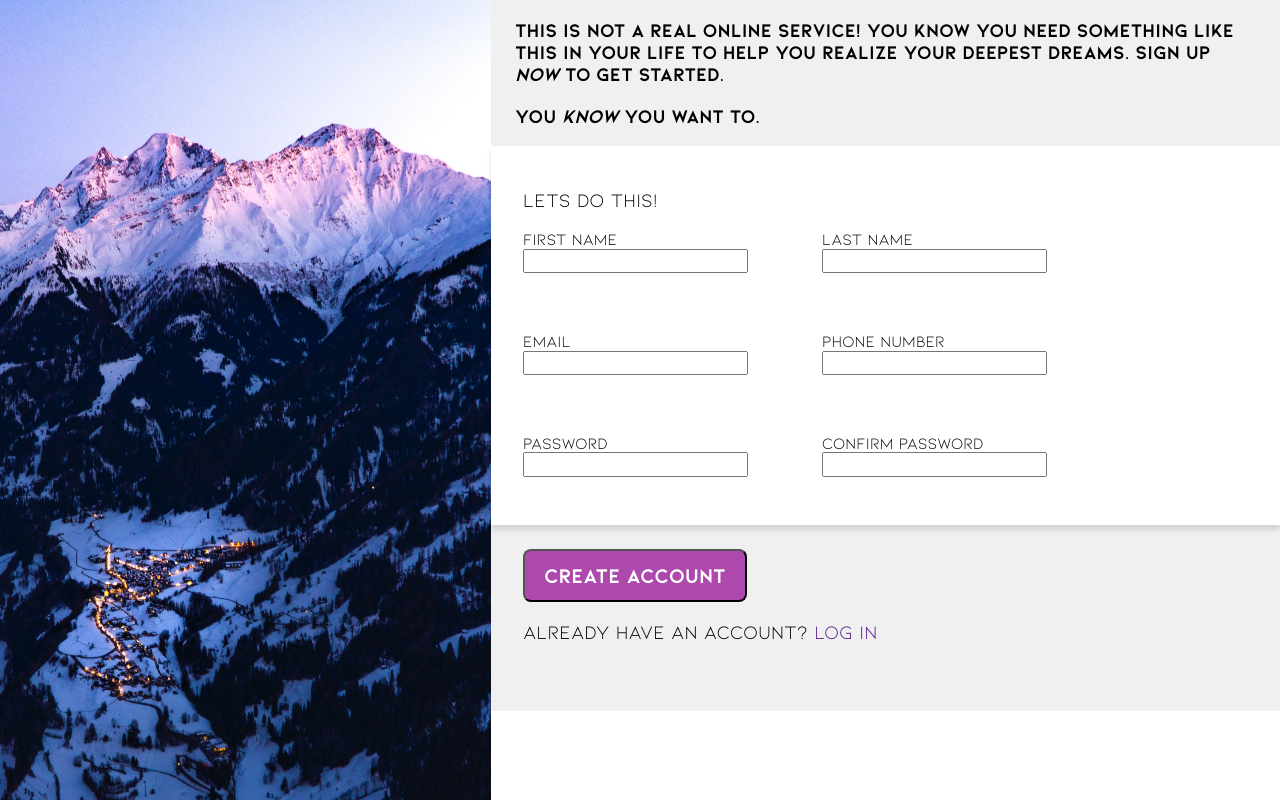
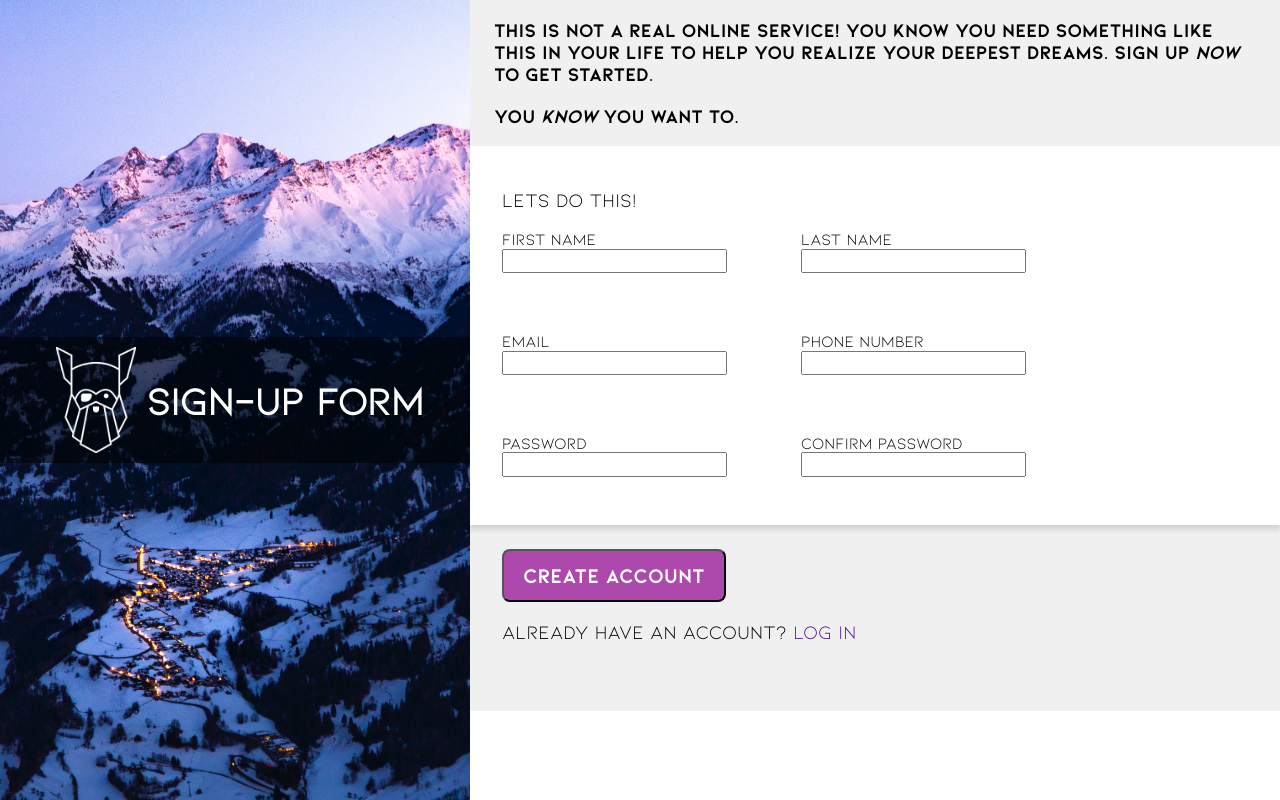
Before and after one commit to bipintimilsina/Sign-Up-Form, a plain HTML site: page index.html in a window 1280 px wide. Drawn offline with Linux system fonts and the light colour scheme.

Commit message:
Completed html and css portion

```diff
--- a/index.html
+++ b/index.html
@@ -11,26 +11,25 @@
   <body>
     <div class="main">
       <div class="side-hero">
-        <img src="images/sebastian-staines-PL3IgSokBLU-unsplash.jpg" alt="" />
+        <div>
+          <img src="images/odin-lined.png" alt="" />
+          <h1>SIGN-UP FORM</h1>
+        </div>
       </div>
       <div class="form-section">
         <div class="header">
           <p>
             This is not a real online service! You know you need something like
             this in your life to help you realize your deepest dreams. Sign up
-            <em>
-              now
-
-
-            </em>
+            <em> now </em>
 
             to get started.
           </p>
-          <p>You <em>
-            know
-          </em>
+          <p>
+            You <em> know </em>
 
-           you want to.</p>
+            you want to.
+          </p>
         </div>
 
         <div class="input-section">
@@ -42,29 +41,26 @@
               <input type="text" name="name" id="name" required /> </label
             ><label for="lname">
               Last Name
-              <input type="text" id="lname" /> </label
-            ><label for="email"> Email <input type="email" id="email" /> </label
+              <input type="text" id="lname" required /> </label
+            ><label for="email"> Email <input type="email" id="email"  /> </label
             ><label for="phone"
-              >Phone Number <input type="number" id="phone" /> </label
+              >Phone Number <input type="tel" id="phone" required pattern="[0-9]{10}"/> </label
             ><label for="pass"
               >Password
 
-              <input type="password" /> </label
+              <input type="password" required pattern="(?=.*[a-z])(?=.*\d)(?=.*[\$*()!#]).{8,}"  /> </label
             ><label for="confirmPass"
               >Confirm Password
-              <input type="password" name="" id="" />
+              <input type="password" name="" id="" required pattern="(?=.*[a-z])(?=.*\d)(?=.*[\$*()!#]).{8,}"  />
             </label>
           </form>
         </div>
 
         <div class="submit-section">
-          <div><button type="submit" form="myform">Create Account</button>
+          <div>
+            <button type="submit" form="myform">Create Account</button>
 
-          <p>Already have an account? <a href>LOG IN</a></p>
-
-
-
-
+            <p>Already have an account? <a href>LOG IN</a></p>
           </div>
         </div>
       </div>
--- a/styles.css
+++ b/styles.css
@@ -12,6 +12,7 @@
 
 body {
   font-family: custom;
+  box-sizing: border-box;
   font-size: 1.2rem;
 
   /* background-color: red; */
@@ -28,16 +29,14 @@ a {
   width: 100vw;
 }
 
-img {
-  /* width:50% ; */
-  height: 100%;
-  width: 491px;
+/*  */img {
+height: 100%;
 
-  /* height: 100px; */
-  /* height:100% ; */
+width: 491px;
 }
 
 /*  */
+
 
 .form-section {
   /* width:50% */
@@ -46,13 +45,22 @@ img {
 }
 
 .side-hero {
-  height: 100%;
-  min-width: 491px;
+  /* height: 100%; */
+  height: 100vh;
+  display: flex;
+  flex-grow: 1;
+  justify-content: center;
+  align-items:center ;
+  min-width: 470px;
+  /* position: relative  ; */
+  width: 60vw;
 
-  display: flex;
-  justify-content: center;
-  align-items: center;
-  width: 70vw;
+  background:url(images/sebastian-staines-PL3IgSokBLU-unsplash.jpg) ;
+  background-size: cover;
+
+
+
+
 }
 /* img{
   margin-top: 0;
@@ -137,3 +145,46 @@ font-family: customFontBold
 ;
 
 }
+.side-hero >div{
+  /* z-index: 2; */
+background-color: black;
+/* opacity:70%; */
+/* margin-top: -100px; */
+background-color: rgba(0, 0, 0, 0.527);
+width: 100%;
+display: flex;
+justify-content: center;
+align-items: center;
+line-height: 2rem;
+
+/* gap: 10px; */
+color: white;
+}
+
+.side-hero >div img
+{
+  /* width: 50%; */
+  /* height: 126px; */
+  height: 126px;
+  width: 100px;
+}
+
+
+
+
+
+/* styles.css | http://127.0.0.1:5500/styles.css?_cacheOverride=1728723130578 */
+
+.side-hero > div img {
+  padding: 10px;
+}
+
+/* styles.css | http://127.0.0.1:5500/styles.css?_cacheOverride=1728723369158 */
+
+.side-hero > div img {
+  /* height: 126px; */
+  /* width: 100px; */
+  height: 106px;
+  width: 80px;
+  padding: 10px;
+}
```
